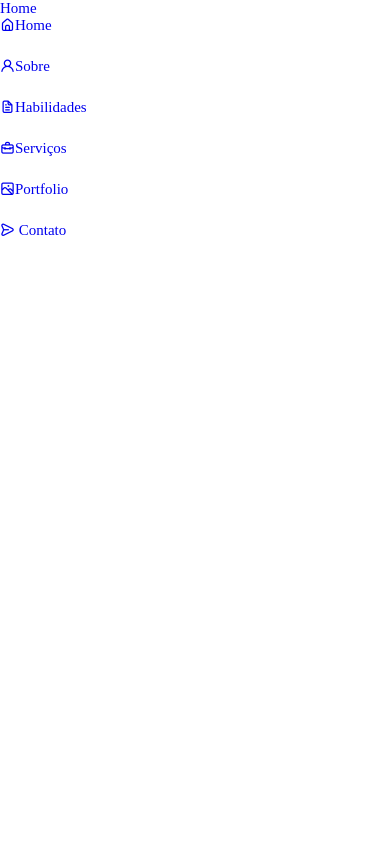
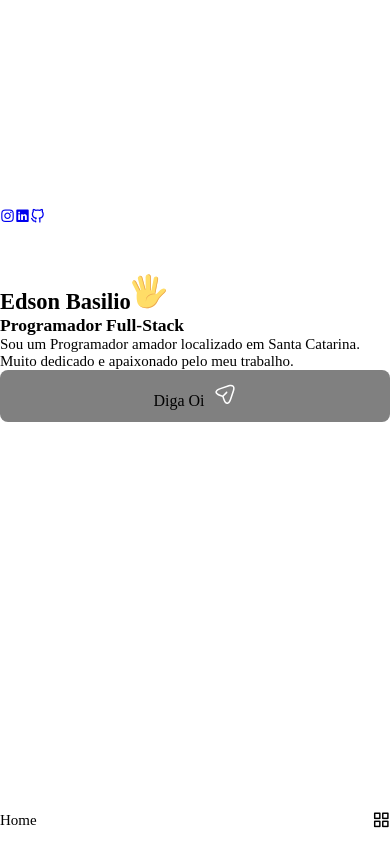
Before and after one commit to EddyB1260/portfolio, a React (Create React App) app: page / in a window 390 px wide. Built offline with nearby package versions, Linux system fonts and the light colour scheme.

Commit message:
componentes Header, Data e home adicionados

```diff
--- a/src/App.css
+++ b/src/App.css
@@ -28,6 +28,7 @@
 --mb-0-5: 0.5rem;
 --mb-0-75: 0.75rem;
 --mb-1: 1rem;
+--mb-1-5: 1.5rem
 /* Z index */
 --z-tooltip: 10;
 --z-fixed: 100;
@@ -133,3 +134,16 @@
   display: inline-flex;
   align-items: center;
 }
+
+@media screen and(max-width: 992px) {
+.container {
+  margin-left: var(--mb-1-5);
+  margin-right: var(--mb-1-5);
+}
+@media screen and(max-width: 350px){
+  .container{
+    margin-left: var(--mb-1);
+    margin-right: var(--mb-1);
+  }
+}
+}
--- a/src/App.js
+++ b/src/App.js
@@ -1,9 +1,16 @@
 import './App.css';
 import Header from './components/header/Header';
+import Home from './components/home/Home';
 
 function App() {
   return (
+    <>
     <Header />
+
+    <main className='main'>
+    <Home />
+    </main>
+    </>
   );
 }
 
--- a/src/components/header/Header.jsx
+++ b/src/components/header/Header.jsx
@@ -1,7 +1,8 @@
-import React from "react";
+import React, { useState } from "react";
 import "./header.css"
 
-const App = () => {
+const Header = () => {
+    const[Toggle,showMenu] = useState(false)
     return (
   <header className="header">
     <nav className="nav container">
@@ -9,10 +10,10 @@
             <span className="sr-only">Home</span>
         </a>
 
-        <div className="nav__menu">
+        <div className={Toggle ? "nav__menu show-menu":"nav__menu"}>
             <ul className="nav__list grid">
                 <li className="nav__item">
-                    <a href="#home" className="nav__link">
+                    <a href="#home" className="nav__link active-link">
                         <i className="uil uil-estate nav__icon"></i>Home
                     </a>
                 </li>
@@ -44,10 +45,16 @@
                     </a>
                 </li>
             </ul>
+            <i className="uil uil-times nav__close"
+            onClick={() => showMenu(!Toggle)}></i>
+        </div>
+        <div className="nav__toggle"
+         onClick={() => showMenu(!Toggle)}>
+            <i className="uil uil-apps"></i>
         </div>
     </nav>
   </header>
     )
 }
 
-export default App
+export default Header
--- a/src/components/header/header.css
+++ b/src/components/header/header.css
@@ -0,0 +1,113 @@
+.header {
+    width: 100%;
+    position: fixed;
+    top: 0%;
+    left: 0%;
+    z-index: var(--z-fixed);
+    background-color: var(--container-color);
+}
+
+.nav {
+    height: calc(var(--header-height) + 1.5rem);
+    display: flex;
+    justify-content: space-between;
+    align-items: center;
+    column-gap: 1rem;
+}
+.nav__logo,
+.nav__toggle {
+    color: var(--title-color);
+    font-weight: var(--font-medium);
+}
+.nav__list {
+    display: flex;
+    column-gap: 2rem;
+}
+.nav__link {
+    display: flex;
+    flex-direction: column;
+    align-items: center;
+    font-size: var(--small-font-size);
+    color: var(--title-color);
+    font-weight: var(--font-medium);
+    transition: .3s;
+}
+.nav__icon,
+.nav__close,
+.nav__toggle {
+    display: none;
+}
+.active-link,
+.nav__link:hover {
+    color: var(--title-color-dark)
+}
+
+/* Breakpoints */
+/* Telas Médias */
+@media screen and (max-width: 768px){
+    .header{
+        top: initial;
+        bottom: 0;
+    }
+
+    .nav {
+        height: var(--header-height);
+    }
+    .nav__menu {
+        position: fixed;
+        bottom: -100%;
+        left: 0;
+        width: 100%;
+        background-color: var(--body-color);
+        padding: 2rem 1.5rem 4rem;
+        box-shadow: 0 -1px 4px rgba(0, 0, 0, 0.15);
+        border-radius: 1.5rem 1.5rem 0 0;
+        transition: .3s;
+    }
+    .show-menu {
+bottom: 0;
+    }
+
+    .nav__list{
+        display: grid;
+        grid-template-columns: repeat(3, 1fr);
+        gap: 2rem
+    }
+
+    .nav__icon{
+        font-size: 1.2rem;
+    }
+.nav__close {
+position: absolute;
+right: 1.3rem;
+bottom: .5rem;
+font-size: 1.5rem;
+cursor: pointer;
+color: var(--title-color)
+}
+.nav__close:hover {
+    color: var(--title-color-dark)
+}
+
+.nav__toggle{
+    font-size: 1.1rem;
+    cursor: pointer;
+}
+
+    .nav__icon,
+    .nav__close,
+    .nav__toggle {
+        display: block;
+
+    }
+}
+
+/* Dispositivos pequenos  */
+@media screen and(max-width: 350px) {
+    .nav__menu{
+        padding: 2rem 0.25rem 4rem;
+    }
+    .nav__list{
+        column-gap: 0;
+    }
+}
--- /dev/null
+++ b/src/components/home/Data.jsx
@@ -0,0 +1,85 @@
+import React from 'react'
+import "./data.css"
+
+const Data = () => {
+  return (
+    <div className='home__data'>
+        <h1 className='home__title'>Edson Basilio
+       <svg
+                  width="36"
+                  height="36"
+                  viewBox="0 0 48 48"
+                  fill="none"
+                  xmlns="http://www.w3.org/2000/svg"
+                  class="home__hand"
+                >
+                  <path
+                    d="M25.4995 32.0305L31.3495 33.1555L36.1495 8.48051C36.4495 6.83051 35.3995 5.18051 33.8245 4.88051C32.1745 4.58051 30.5995 5.70551 30.2995 7.35551L25.4995 32.0305Z"
+                    fill="#FFDD67"
+                  ></path>
+                  <path
+                    d="M33.8996 4.88018C33.6746 4.80518 33.5246 4.80518 33.2996 4.80518C34.6496 5.33018 35.3996 6.75518 35.0996 8.25518L30.2996 32.9302L31.3496 33.1552L36.1496 8.48018C36.5246 6.75518 35.4746 5.18018 33.8996 4.88018Z"
+                    fill="#EBA352"
+                  ></path>
+                  <path
+                    d="M19.4995 32.7802H26.5495V5.55518C26.5495 3.53018 24.9745 1.80518 23.0245 1.80518C21.1495 1.80518 19.4995 3.45518 19.4995 5.55518V32.7802Z"
+                    fill="#FFDD67"
+                  ></path>
+                  <path
+                    d="M23.0995 1.80518C22.9495 1.80518 22.7245 1.80518 22.5745 1.88018C24.2995 2.18018 25.5745 3.68018 25.5745 5.55518V32.8552H26.6245V5.55518C26.6245 3.45518 25.0495 1.80518 23.0995 1.80518Z"
+                    fill="#EBA352"
+                  ></path>
+                  <path
+                    d="M15.7495 32.7054L21.7495 31.1304L15.2245 6.30541C14.7745 4.58041 13.0495 3.53041 11.3995 3.90541C9.74948 4.35541 8.77448 6.08041 9.22448 7.80541L15.7495 32.7054Z"
+                    fill="#FFDD67"
+                  ></path>
+                  <path
+                    d="M11.3995 3.90541L10.9495 4.13041C12.4495 4.05541 13.7995 5.03041 14.2495 6.60541L20.7745 31.4304L21.8245 31.1304L15.2245 6.30541C14.7745 4.58041 13.0495 3.53041 11.3995 3.90541Z"
+                    fill="#EBA352"
+                  ></path>
+                  <path
+                    d="M2.99937 10.355C1.57437 11.03 1.12437 12.83 1.87437 14.33L11.7744 34.055L16.7994 31.505L6.89937 11.78C6.14937 10.28 4.42437 9.68 2.99937 10.355Z"
+                    fill="#FFDD67"
+                  ></path>
+                  <path
+                    d="M2.99956 10.355C2.84956 10.43 2.69956 10.505 2.54956 10.655C3.82456 10.28 5.24956 10.955 5.92456 12.305L15.8246 32.03L16.7996 31.58L6.89956 11.78C6.14956 10.28 4.42456 9.68 2.99956 10.355Z"
+                    fill="#EBA352"
+                  ></path>
+                  <path
+                    d="M46.2744 22.2801C45.0744 19.9551 41.3244 20.1051 37.4994 24.3051C34.7994 27.2301 34.2744 28.2051 31.5744 28.1301V25.0551C31.5744 25.0551 25.7994 20.7801 14.3244 22.7301C14.3244 22.7301 7.79945 23.6301 7.79945 27.0801C7.79945 27.0801 6.67445 35.4051 8.99945 40.6551C12.4494 48.4551 30.1494 50.4801 35.6994 37.2051C36.8244 34.5801 39.0744 32.6301 41.0994 30.1551C43.4244 27.1551 47.5494 24.7551 46.2744 22.2801Z"
+                    fill="#FFDD67"
+                  ></path>
+                  <path
+                    d="M46.2745 22.28C46.0495 21.83 45.7495 21.53 45.3745 21.23C45.4495 21.305 45.5245 21.38 45.5245 21.53C46.7995 24.08 42.6745 26.405 40.1995 29.405C38.1745 31.88 35.9245 33.83 34.7995 36.455C29.9995 47.93 16.0495 47.93 10.1995 42.68C15.5245 48.68 30.5245 49.28 35.5495 37.205C36.6745 34.58 38.9245 32.63 40.9495 30.155C43.4245 27.155 47.5495 24.755 46.2745 22.28ZM32.3245 28.13C27.4495 26.33 18.7495 29.63 19.9495 38.405C19.9495 30.23 27.3745 28.205 31.4245 28.205C32.0245 28.13 32.3245 28.13 32.3245 28.13Z"
+                    fill="#EBA352"
+                  ></path>
+         </svg>
+    </h1>
+    <h3 className='home__subtitle'>Programador Full-Stack</h3>
+    <p className='home__description'>Sou um Programador amador localizado em Santa Catarina.
+    Muito dedicado e apaixonado pelo meu trabalho.</p>
+    <a href='#contact' className='button button--flex'>
+        Diga Oi
+        <svg
+                  className="button__icon"
+                  xmlns="http://www.w3.org/2000/svg"
+                  width="24"
+                  height="24"
+                  viewBox="0 0 24 24"
+                  fill="none"
+                >
+                  <path
+                    d="M14.2199 21.9352C13.0399 21.9352 11.3699 21.1052 10.0499 17.1352L9.32988 14.9752L7.16988 14.2552C3.20988 12.9352 2.37988 11.2652 2.37988 10.0852C2.37988 8.91525 3.20988 7.23525 7.16988 5.90525L15.6599 3.07525C17.7799 2.36525 19.5499 2.57525 20.6399 3.65525C21.7299 4.73525 21.9399 6.51525 21.2299 8.63525L18.3999 17.1252C17.0699 21.1052 15.3999 21.9352 14.2199 21.9352ZM7.63988 7.33525C4.85988 8.26525 3.86988 9.36525 3.86988 10.0852C3.86988 10.8052 4.85988 11.9052 7.63988 12.8252L10.1599 13.6652C10.3799 13.7352 10.5599 13.9152 10.6299 14.1352L11.4699 16.6552C12.3899 19.4352 13.4999 20.4252 14.2199 20.4252C14.9399 20.4252 16.0399 19.4352 16.9699 16.6552L19.7999 8.16525C20.3099 6.62525 20.2199 5.36525 19.5699 4.71525C18.9199 4.06525 17.6599 3.98525 16.1299 4.49525L7.63988 7.33525Z"
+                    fill="var(--container-color)"
+                  ></path>
+                  <path
+                    d="M10.11 14.7052C9.92005 14.7052 9.73005 14.6352 9.58005 14.4852C9.29005 14.1952 9.29005 13.7152 9.58005 13.4252L13.16 9.83518C13.45 9.54518 13.93 9.54518 14.22 9.83518C14.51 10.1252 14.51 10.6052 14.22 10.8952L10.64 14.4852C10.5 14.6352 10.3 14.7052 10.11 14.7052Z"
+                    fill="var(--container-color)"
+                  ></path>
+                </svg>
+    </a>
+    </div>
+  )
+}
+
+export default Data
--- /dev/null
+++ b/src/components/home/Home.jsx
@@ -0,0 +1,23 @@
+import React from 'react'
+import "./home.css"
+import Social from './Social'
+import Data from './Data'
+
+const Home = () => {
+  return (
+    <section className='home section' id='home'>
+        <div className='home__container container grid'>
+            <div className='home__content grid'></div>
+                <Social />
+
+                <div className='home__img'></div>
+
+                <Data />
+        </div>
+    </section>
+
+
+)
+}
+
+export default Home
--- /dev/null
+++ b/src/components/home/Social.jsx
@@ -0,0 +1,21 @@
+import React from 'react'
+
+const Social = () => {
+  return (
+    <div className='home__social'>
+        <a href='https://www.instagram.com/eddyb1260' className='home__social-icon' rel='noopener noreferrer' target='_blank'>
+          <i className='uil uil-instagram'></i>
+        </a>
+
+<a href='https://linkedin.com/' className='home__social-icon' rel='noopener noreferrer' target='_blank'>
+  <i className= "uil uil-linkedin"></i>
+</a>
+
+<a href='https://github.com/EddyB1260' className='home__social-icon' rel='noopener noreferrer' target='_blank'>
+  <i className="uil uil-github-alt"></i>
+</a>
+    </div>
+  )
+}
+
+export default Social
--- /dev/null
+++ b/src/components/home/data.css
@@ -0,0 +1,14 @@
+.button {
+  display: block;
+    text-align: center;
+    padding: 0.75rem 1.5rem;
+    border-radius: 0.5rem;
+    background-color: grey;
+    font-size: 1rem;
+    color: var(--title-color);
+    transition: background-color 0.3s ease;
+}
+a.button:hover {
+    background-color: #000;
+    color: #fff;
+}
--- /dev/null
+++ b/src/components/home/home.css
@@ -0,0 +1,6 @@
+.home__content {
+grid-template-columns: 116px repeat(2, 1fr);
+padding-top: 5.5rem;
+column-gap: 2rem;
+align-items: center;
+}
```
